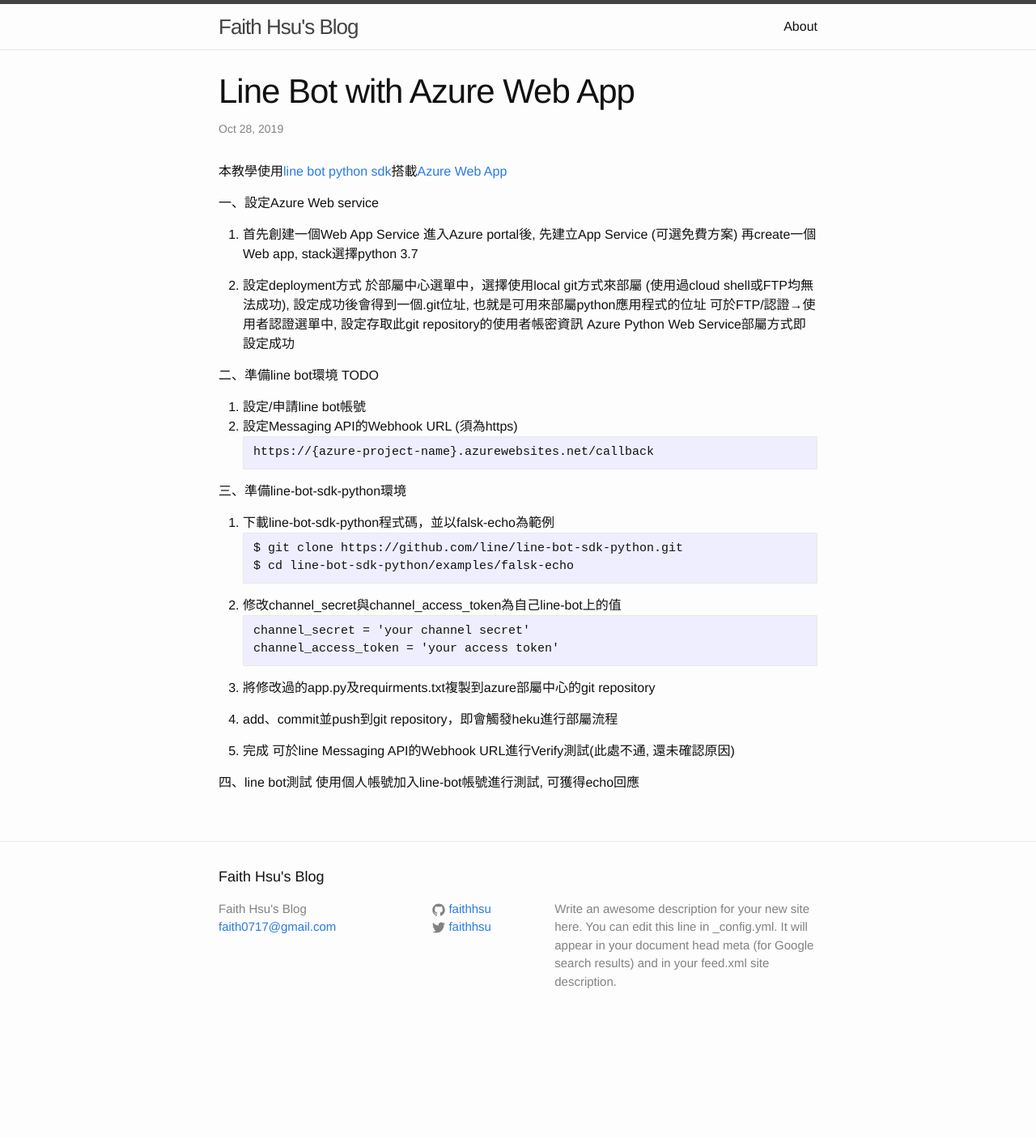
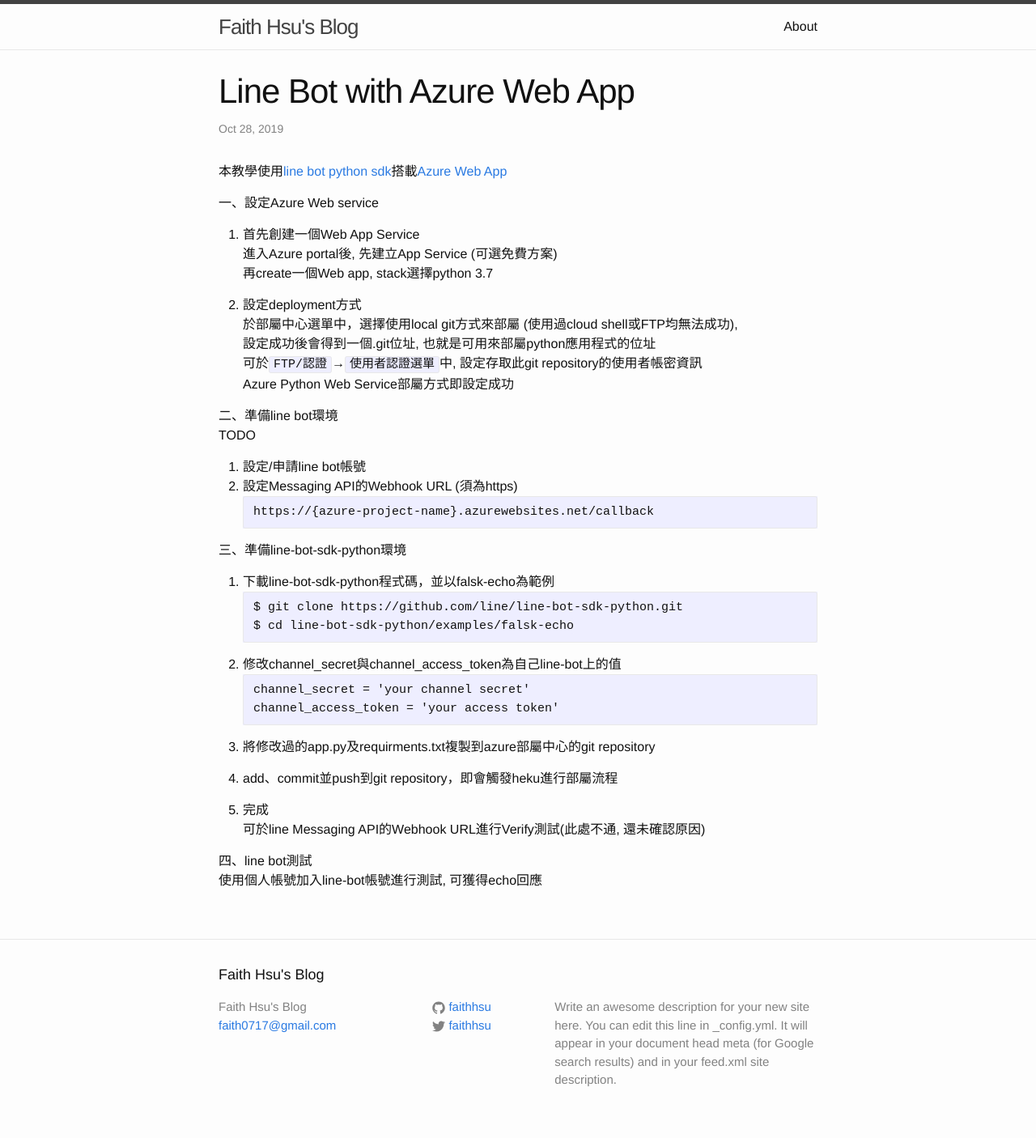
Before and after one commit to faithhsu/faithhsu.github.io, a Jekyll site: the page built from _posts/2019-10-28-Line-Bot-with-Azure-Web-App.markdown, in a window 1280 px wide. Shown: the whole page at 81% size. Built offline with Jekyll 4.4.1, drawn with Linux system fonts in a browser that asks for light colours; before the commit the page ends 1284 px from its top, so only the background shows below that.

```diff
--- a/_posts/2019-10-28-Line-Bot-with-Azure-Web-App.markdown
+++ b/_posts/2019-10-28-Line-Bot-with-Azure-Web-App.markdown
@@ -14,7 +14,7 @@ categories: jekyll update
 2. 設定deployment方式
 於部屬中心選單中，選擇使用local git方式來部屬 (使用過cloud shell或FTP均無法成功),
 設定成功後會得到一個.git位址, 也就是可用來部屬python應用程式的位址
-可於FTP/認證→使用者認證選單中, 設定存取此git repository的使用者帳密資訊
+可於`FTP/認證`→`使用者認證選單`中, 設定存取此git repository的使用者帳密資訊
 Azure Python Web Service部屬方式即設定成功
 
 二、準備line bot環境
```
